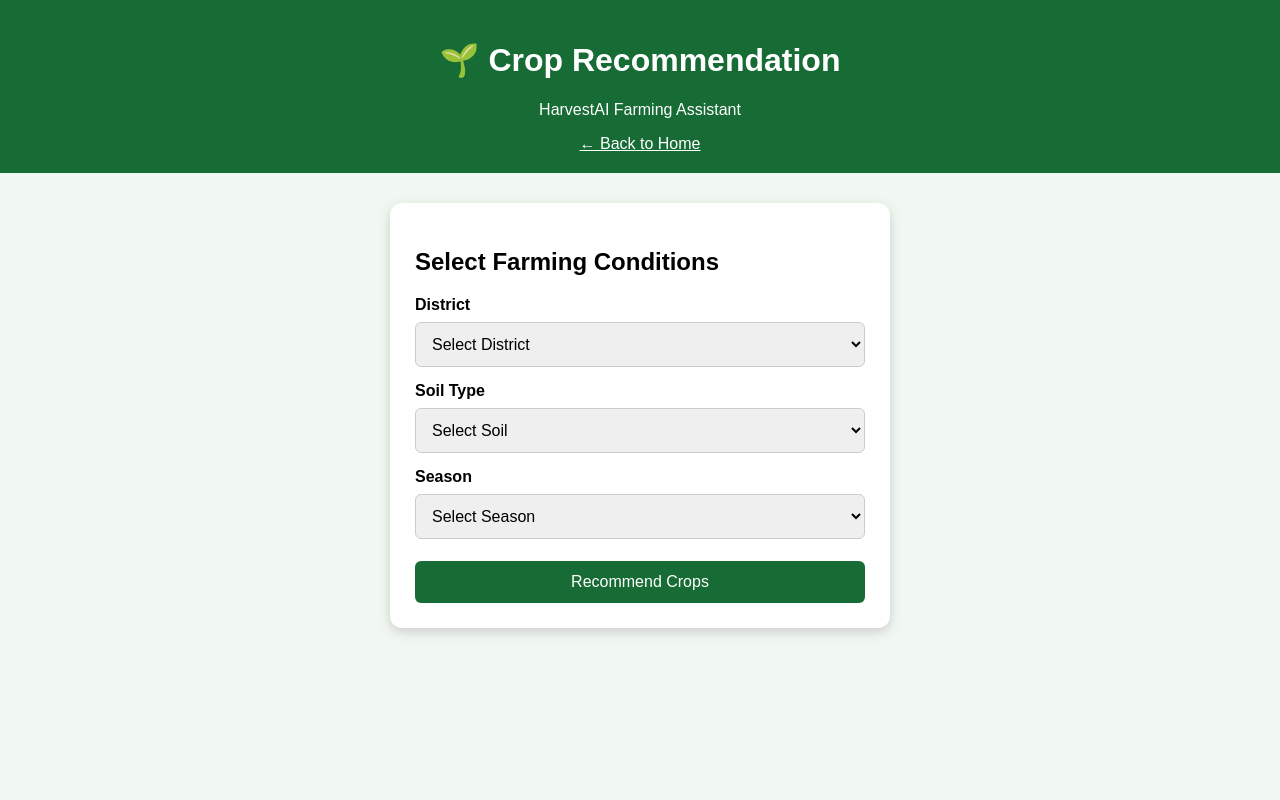
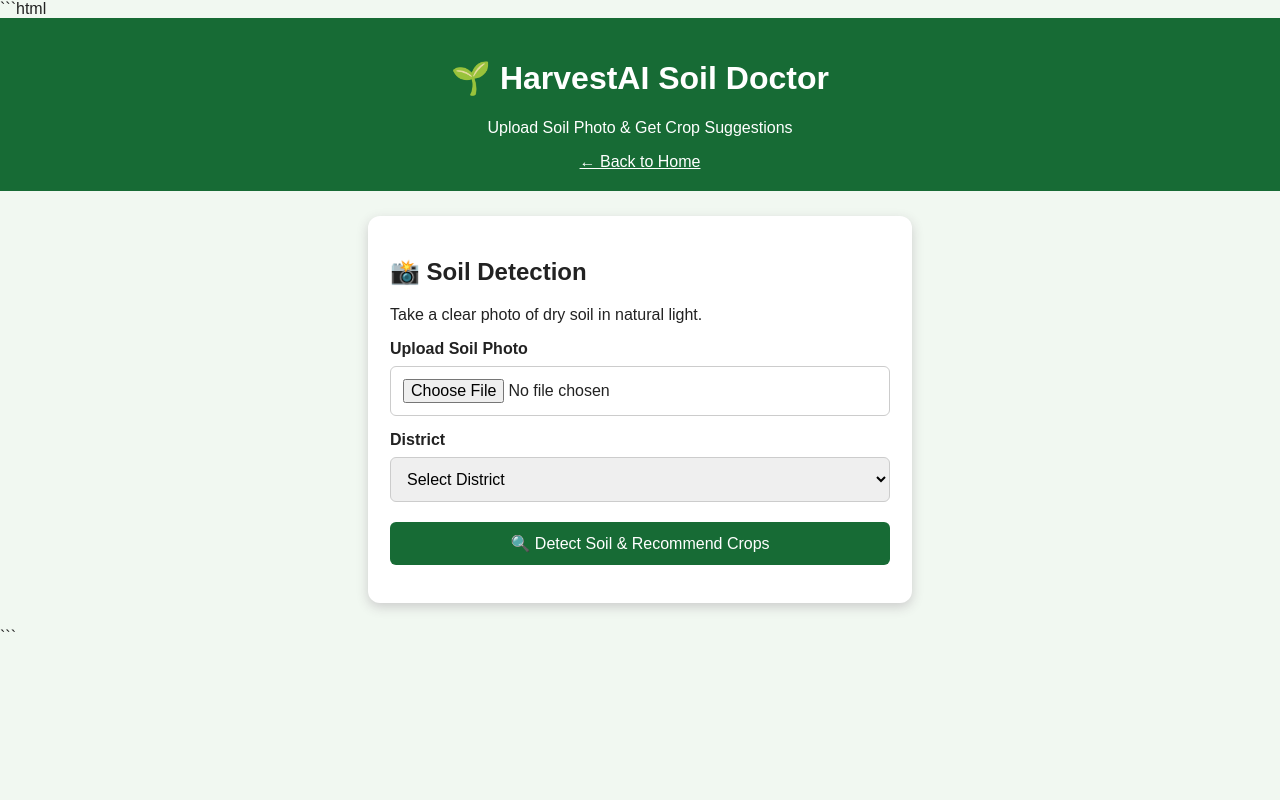
Before and after one commit to swaroopvelaga4-hub/REALTIMECHAT, a Flask app: page /crop-recommendation in a window 1280 px wide. Run offline with Flask 3, Linux system fonts and the light colour scheme.

Commit message:
Update crop_recommendation.html

````diff
--- a/templates/crop_recommendation.html
+++ b/templates/crop_recommendation.html
@@ -1,86 +1,92 @@
+```html
 <!DOCTYPE html>
 <html lang="en">
 <head>
     <meta charset="UTF-8">
     <meta name="viewport" content="width=device-width, initial-scale=1.0">
-    <title>HarvestAI - Crop Recommendation</title>
-
+    <title>HarvestAI - Soil & Crop AI</title>
     <style>
         body {
             font-family: Arial, sans-serif;
             background: #f1f8f1;
             margin: 0;
-            padding: 0;
+            color: #222;
         }
-
         header {
             background: #176b35;
             color: white;
             text-align: center;
             padding: 20px;
         }
-
         .container {
-            max-width: 450px;
+            max-width: 500px;
+            margin: 25px auto;
+            padding: 22px;
             background: white;
-            margin: 30px auto;
-            padding: 25px;
             border-radius: 12px;
             box-shadow: 0 4px 12px #ccc;
         }
-
         label {
             display: block;
             margin-top: 15px;
             font-weight: bold;
         }
-
-        select, button {
+        input, select, button {
             width: 100%;
             padding: 12px;
             margin-top: 8px;
+            box-sizing: border-box;
+            border: 1px solid #ccc;
             border-radius: 6px;
-            border: 1px solid #ccc;
             font-size: 16px;
         }
-
         button {
             background: #176b35;
             color: white;
+            border: none;
             cursor: pointer;
-            border: none;
-            margin-top: 22px;
+            margin-top: 20px;
         }
-
-        #result {
+        .result {
             margin-top: 20px;
-            padding: 12px;
+            padding: 15px;
             background: #e8f5e9;
             border-radius: 8px;
-            display: none;
+            overflow-wrap: anywhere;
         }
-
-        a {
-            color: white;
+        .error {
+            background: #fff3e0;
+            padding: 12px;
+            border-radius: 8px;
         }
+        a { color: white; }
     </style>
 </head>
+<body>
+<header>
+    <h1>🌱 HarvestAI Soil Doctor</h1>
+    <p>Upload Soil Photo & Get Crop Suggestions</p>
+    <a href="/">← Back to Home</a>
+</header>
 
-<body>
-    <header>
-        <h1>🌱 Crop Recommendation</h1>
-        <p>HarvestAI Farming Assistant</p>
-        <a href="/">← Back to Home</a>
-    </header>
+<div class="container">
+    <h2>📸 Soil Detection</h2>
+    <p>Take a clear photo of dry soil in natural light.</p>
 
-    <div class="container">
-        <h2>Select Farming Conditions</h2>
+    <form action="/soil-detect" method="POST"
+          enctype="multipart/form-data">
+
+        <label for="photo">Upload Soil Photo</label>
+        <input type="file" id="photo" name="soil_image"
+               accept="image/*" capture="environment" required>
 
         <label for="district">District</label>
-        <select id="district">
+        <select id="district" name="district" required>
             <option value="">Select District</option>
             <option>East Godavari</option>
             <option>West Godavari</option>
+            <option>Konaseema</option>
+            <option>Kakinada</option>
             <option>Krishna</option>
             <option>Guntur</option>
             <option>NTR</option>
@@ -88,68 +94,30 @@
             <option>Other</option>
         </select>
 
-        <label for="soil">Soil Type</label>
-        <select id="soil">
-            <option value="">Select Soil</option>
-            <option value="black">Black Soil</option>
-            <option value="red">Red Soil</option>
-            <option value="sandy">Sandy Soil</option>
-            <option value="loamy">Loamy Soil</option>
-        </select>
+        <button type="submit">🔍 Detect Soil & Recommend Crops</button>
+    </form>
 
-        <label for="season">Season</label>
-        <select id="season">
-            <option value="">Select Season</option>
-            <option value="kharif">Kharif (Rainy)</option>
-            <option value="rabi">Rabi (Winter)</option>
-            <option value="summer">Summer</option>
-        </select>
+    {% if error %}
+    <div class="error">
+        <h3>⚠️ Notice</h3>
+        <p>{{ error }}</p>
+    </div>
+    {% endif %}
 
-        <button type="button" onclick="recommendCrop()">Recommend Crops</button>
-
-        <div id="result"></div>
+    {% if soil_type %}
+    <div class="result">
+        <h2>🌾 Analysis Result</h2>
+        <p><b>Estimated Soil Type:</b> {{ soil_type }}</p>
+        <p><b>Model Confidence:</b> {{ confidence }}%</p>
+        <p><b>District:</b> {{ district }}</p>
+        <p><b>Suggested Season:</b> {{ season }}</p>
+        <p><b>Possible Crops:</b> {{ crops | join(', ') }}</p>
+        <p><b>Important:</b> These are preliminary suggestions.
+        Confirm soil properties and crop suitability with a soil test
+        and local agricultural expert before planting.</p>
     </div>
-
-    <script>
-        function recommendCrop() {
-            const soil = document.getElementById("soil").value;
-            const season = document.getElementById("season").value;
-            const district = document.getElementById("district").value;
-            const result = document.getElementById("result");
-
-            if (!district || !soil || !season) {
-                result.style.display = "block";
-                result.innerHTML = "Please select district, soil type, and season.";
-                return;
-            }
-
-            let crops = [];
-
-            if (soil === "black") {
-                crops = ["Cotton", "Pulses", "Sorghum"];
-            } else if (soil === "red") {
-                crops = ["Groundnut", "Millets", "Pulses"];
-            } else if (soil === "sandy") {
-                crops = ["Groundnut", "Watermelon", "Millets"];
-            } else {
-                crops = ["Rice", "Maize", "Vegetables"];
-            }
-
-            if (season === "kharif") {
-                crops.push("Seasonal pulses");
-            } else if (season === "rabi") {
-                crops.push("Chickpea");
-            } else {
-                crops.push("Summer vegetables (where water is available)");
-            }
-
-            result.style.display = "block";
-            result.innerHTML =
-                "<h3>🌾 Suggested Crops</h3>" +
-                "<p><b>District:</b> " + district + "</p>" +
-                "<p><b>Possible crops:</b> " + crops.join(", ") + "</p>" +
-                "<p>These are general suggestions. Confirm suitability with local agricultural experts and current water conditions before planting.</p>";
-        }
-    </script>
+    {% endif %}
+</div>
 </body>
 </html>
+```
````
